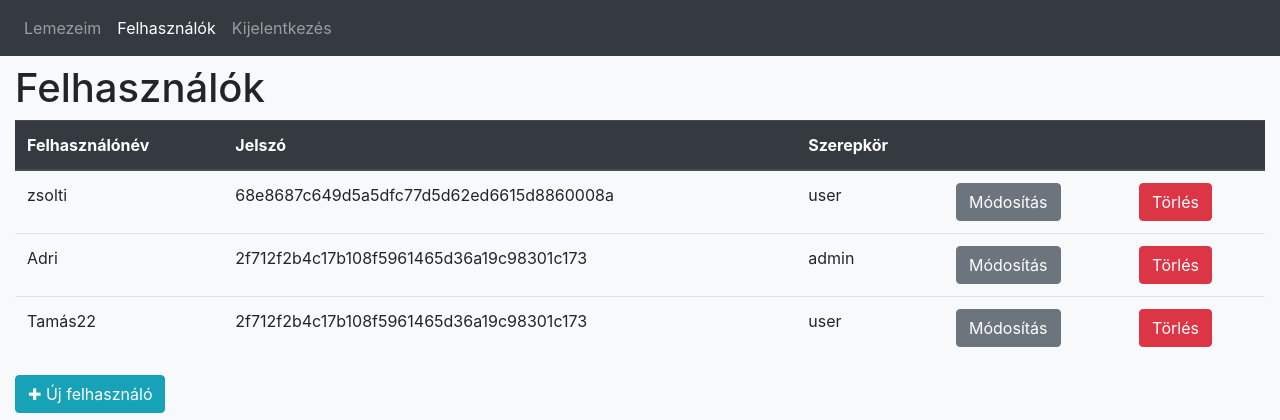
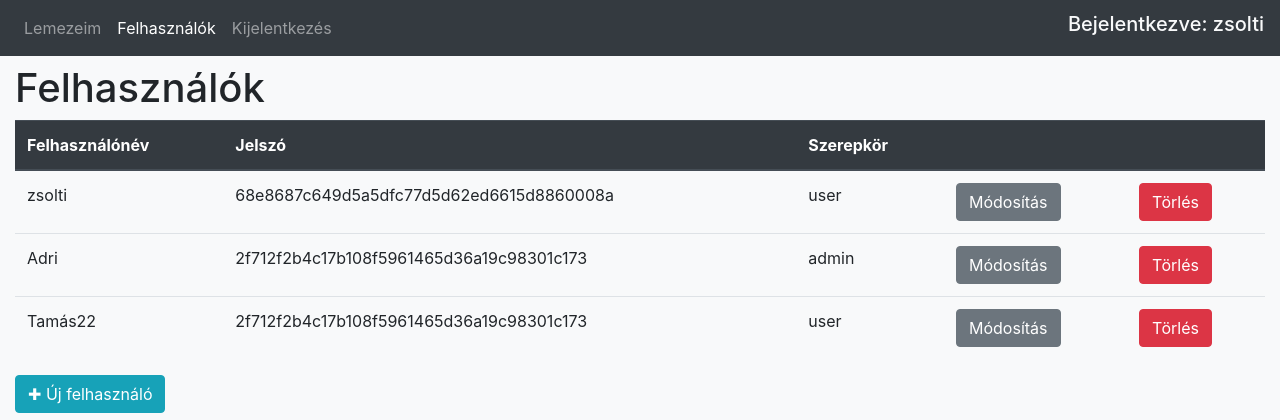
Before and after one commit to rappizs/cd_store_php, a PHP site: page /users.php in a window 1280 px wide. Shown: the top 420 px of the page. Run offline with PHP 8.4, Linux system fonts and the light colour scheme; a user stored in the database is signed in; data comes from the database, SQL or seed files in the repository.

Commit message:
Print out logged in user

```diff
--- a/users.php
+++ b/users.php
@@ -118,6 +118,9 @@ $result = mysqli_query($connection, "SELECT * FROM users");
                 <a href="logout.php" class="nav-link">Kijelentkezés</a>
             </li>
         </ul>
+        <h5 class="text-light">
+            Bejelentkezve: <?= $_SESSION['username'] ?>
+        </h5>
     </nav>
     <div class="container-fluid">
         <h5 id="error" style="color: red;">
```
Also changed, not shown: discs.php (+5 -2 lines).
